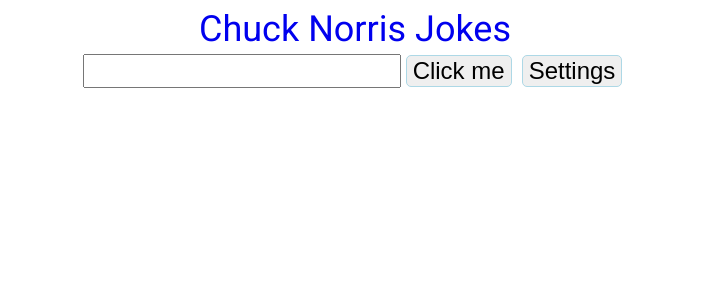
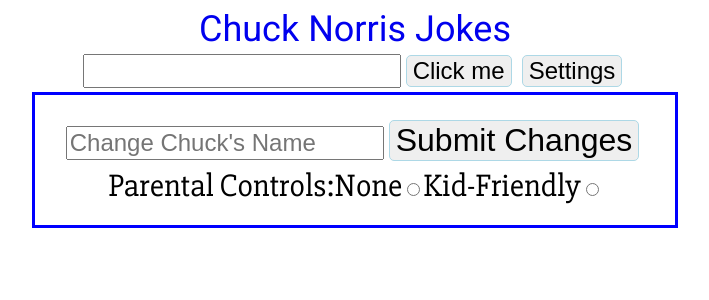
Before and after one commit to chrisninetyone/walker-texas-ranger, a React (Create React App) app: page / in a window 1280 px wide. Shown: the top 300 px of the page, without its empty margins (285-994 px from the left). Built offline with nearby package versions, Linux system fonts and the light colour scheme.

Commit message:
Style settings, import Button styled component.

```diff
--- a/src/App.js
+++ b/src/App.js
@@ -25,7 +25,8 @@
 			.then(response =>
 				this.setState(
 					{
-						randomJoke: this.state.randomJoke.concat(response.value)
+                        randomJoke: this.state.randomJoke.concat(response.value),
+                        settings: false
 					},
 					() => {
 						navigate('/jokes')
@@ -35,7 +36,9 @@
 	}
 
 	settingsState = () => {
-		this.setState({ settings: true }, () => navigate('/settings'))
+		this.setState({ settings: true, randomJoke: [] }, () =>
+			navigate('/settings')
+		)
 	}
 
 	handleNameInput = event => {
@@ -95,7 +98,7 @@
 	justify-content: space-around;
 `
 
-const Button = styled.button`
+export const Button = styled.button`
 	font-size: 24px;
 	border-radius: 5px;
 	margin: 5px;
--- a/src/Jokes.js
+++ b/src/Jokes.js
@@ -8,6 +8,8 @@
 		this.props.joke === undefined && navigate('/');
 	}
 	render() {
+        const url = window.location.pathname
+
 		return this.props.joke ? (
 			this.props.joke.map(val => <JokeCard>{val.joke.replace(/&quot;/g, '"')}</JokeCard>)
 		) : (
--- a/src/Settings.js
+++ b/src/Settings.js
@@ -1,20 +1,35 @@
-import React, { Component } from 'react';
-import styled from 'styled-components';
-import { runInThisContext } from 'vm';
+import React, { Component } from 'react'
+import styled from 'styled-components'
+import { runInThisContext } from 'vm'
+import { navigate } from '@reach/router'
+import { Button } from './App'
 
 const SettingsStyles = styled.div`
-	background-color: red;
-`;
+	height: auto;
+	border: 3px solid blue;
+	padding: 20px;
+	margin: 0 auto;
+	width: 600px;
+	font-size: 32px;
+	input {
+		font-size: 32px;
+	}
+	button {
+		font-size: 32px;
+	}
+`
 
 //Parental Controls--filter by categories ("nerdy", "explicit", etc)
 
 const Settings = props => {
-	console.log(props.display);
-	return props.display ? (
+	return (
 		<SettingsStyles>
 			<div>
-				<input placeholder="Change Chuck's Name" onChange={props.nameInput} />
-				<button onClick={props.nameChange}>Submit Changes</button>
+				<input
+					placeholder="Change Chuck's Name"
+					onChange={props.nameInput}
+				/>
+				<Button onClick={props.nameChange}>Submit Changes</Button>
 			</div>
 			<div>
 				Parental Controls:
@@ -28,9 +43,7 @@
 				</label>
 			</div>
 		</SettingsStyles>
-	) : (
-		<div />
-	);
-};
+	)
+}
 
-export default Settings;
+export default Settings
```
Lines whose indentation alone changed are shown as unchanged.
